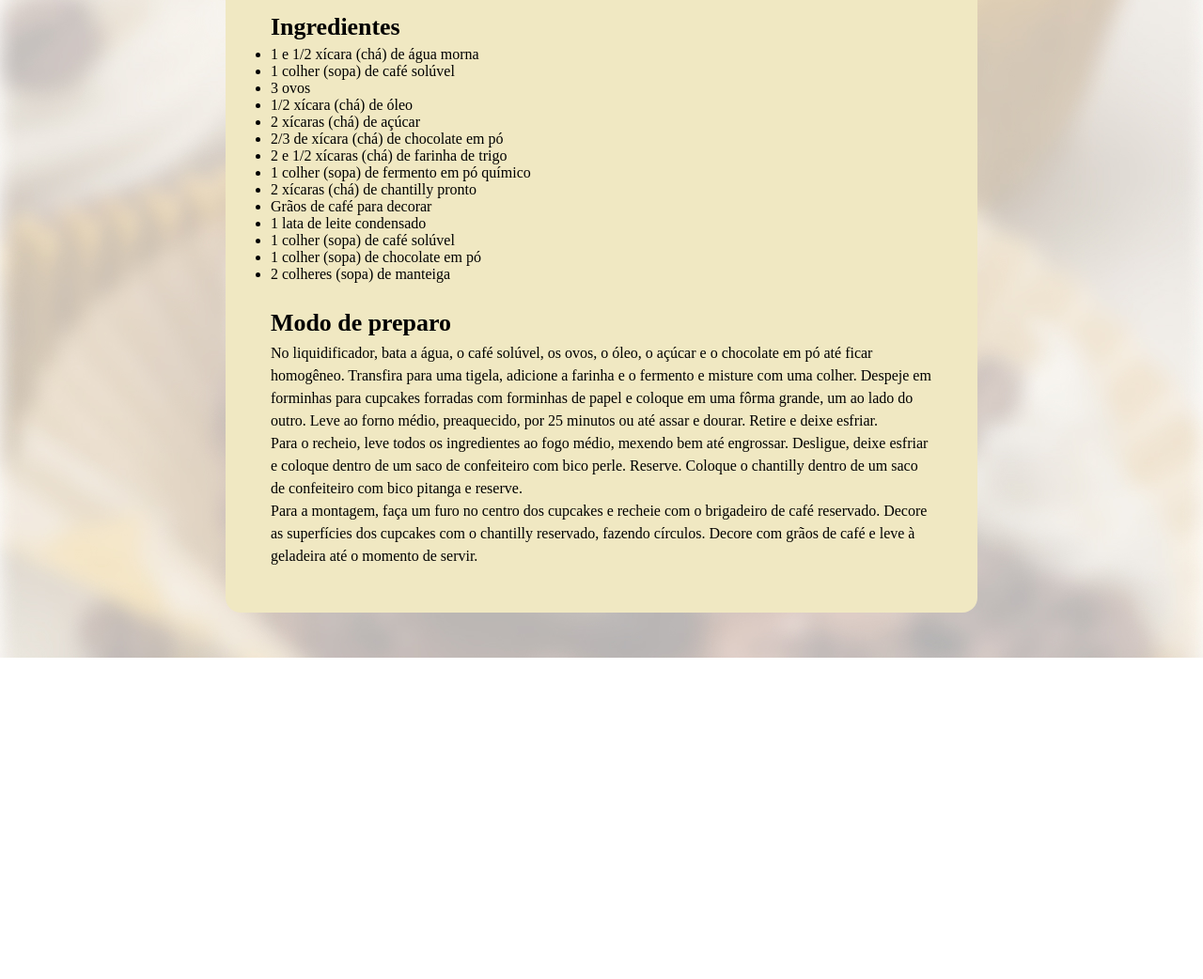
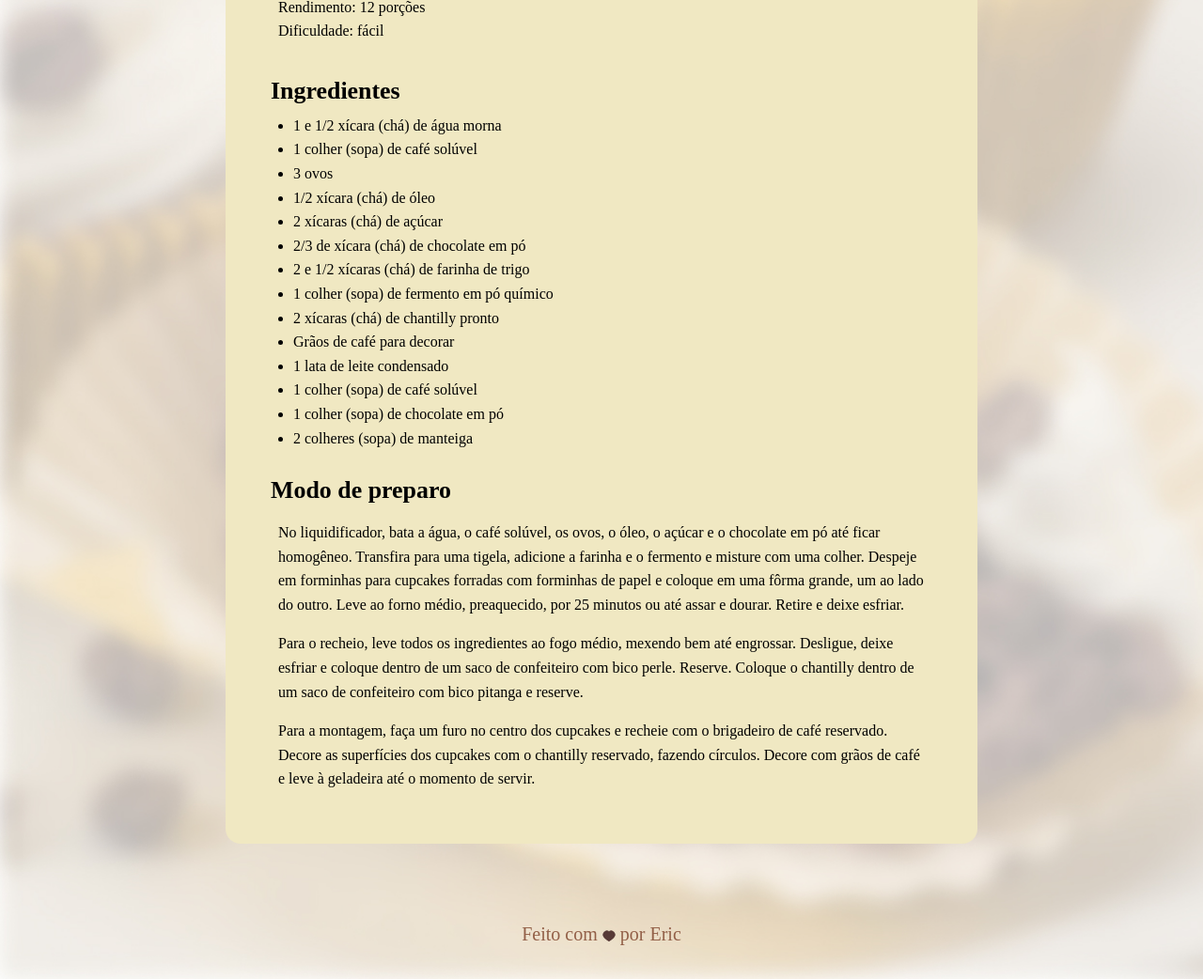
Before and after one commit to eric-ramalho/Cafeteria, a plain HTML site: page index.html in a window 1280 px wide. Shown: the part 590-1632 px from the top of the page at 94% size. Before the commit the page ends 1290 px from the top, so only its background shows below. Drawn offline with Linux system fonts and the light colour scheme; a web font is replaced by a local one.

Commit message:
AJustes finais no page e finalizando com o footer

```diff
--- a/index.html
+++ b/index.html
@@ -51,6 +51,10 @@
     </main>
 
   </div>
+
+  <footer id="footer">
+    <p>Feito com <img src="./assets/Vector.svg" alt="Icone de um coracao"> por Eric</p>
+  </footer>
 </body>
 
 </html>
--- a/style.css
+++ b/style.css
@@ -15,22 +15,31 @@ body {
 h1 {
   font-size: 2.5rem;
   line-height: 140%;
+  padding-bottom: 4px;
 }
 
 h2 {
   font-size: 1.62rem;
   line-height: 150%;
+  padding-bottom: 4px;
 }
 p {
   font-size: 1rem;
-  line-height: 150%;
+  line-height: 160%;
+  padding: 0.5rem;
 }
 main {
-  margin: 24px;
+  padding: 24px;
 }
 
 section {
   margin-top: 24px;
+}
+ul {
+  padding-left: 1.5rem;
+}
+li {
+  line-height: 160%;
 }
 #page {
   max-width: 800px;
@@ -44,3 +53,16 @@ img {
   max-width: 752px;
   max-height: 400px;
 }
+
+#footer {
+  color: rgb(146, 95, 71);
+  text-align: center;
+  padding: 24px 48px;
+}
+#footer > p {
+  font-size: 20px;
+}
+
+#footer img {
+  vertical-align: middle;
+}
```
Also changed, not shown: assets/Vector.svg (added), assets/ph_heart-fill.svg (deleted).
